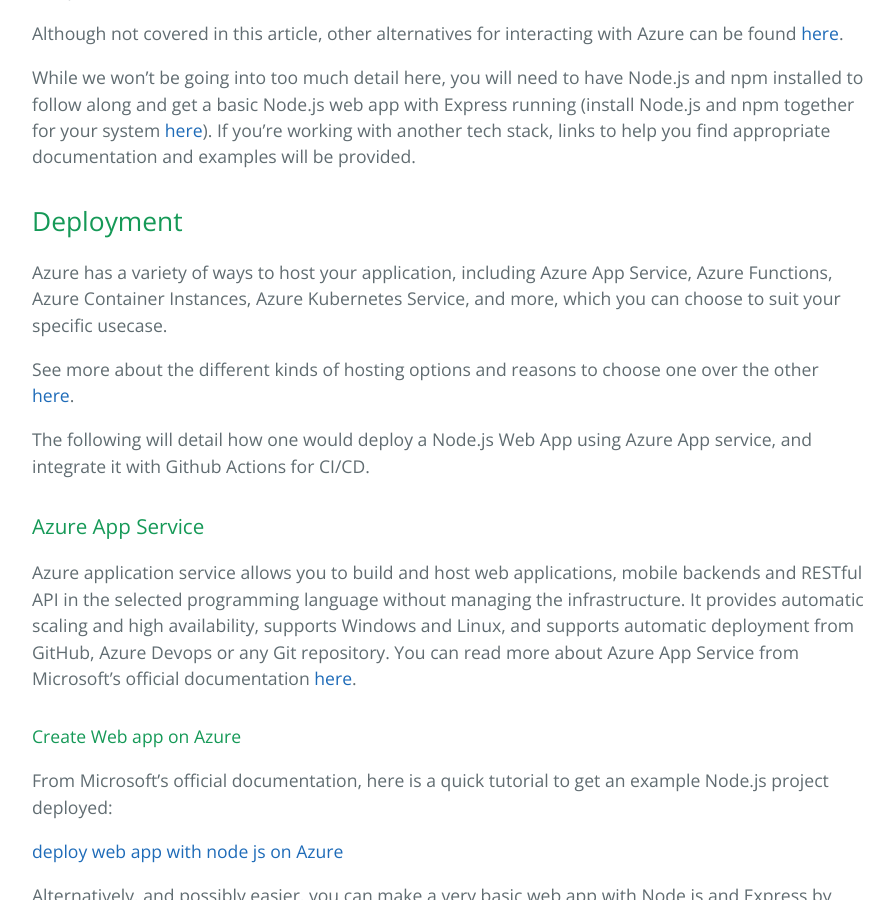
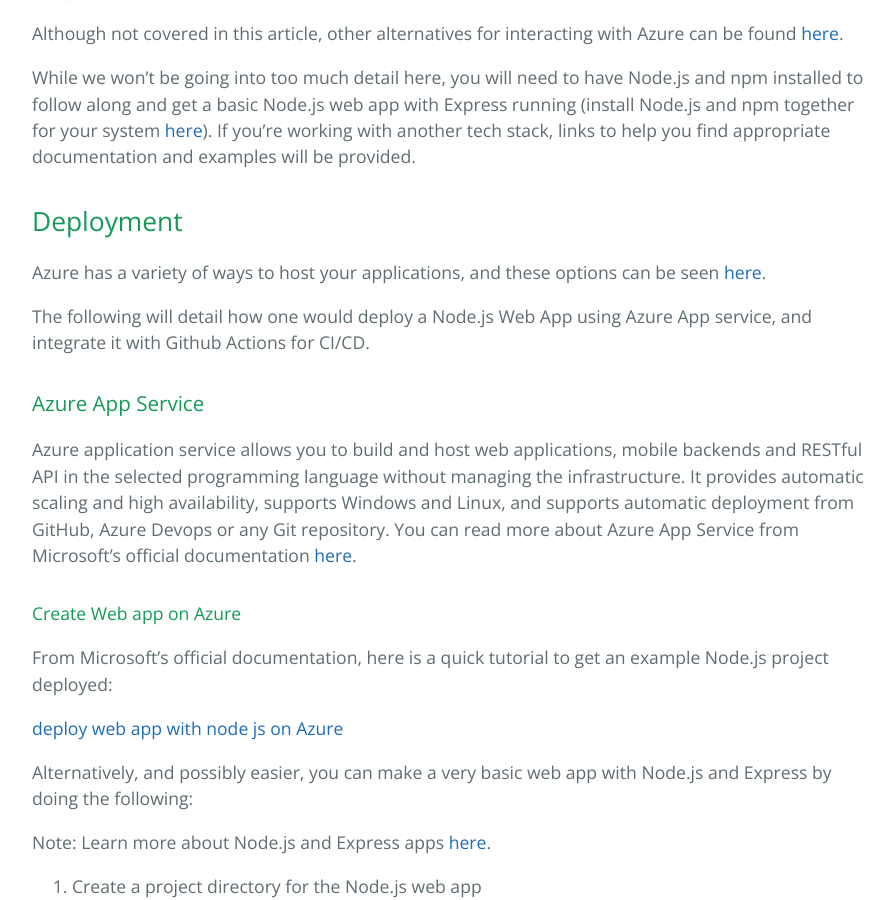
Before and after one commit to learning-software-engineering/learning-software-engineering.github.io, a Jekyll site: the page built from Topics/Development_Process/Azure_webapp_deployment_with_nodejs.md, in a window 1280 px wide and 900 px high, scrolled down 1793 px. Shown: the whole window, without its empty margins (192-1086 px from the left). Built offline with Jekyll 4.4.1, drawn with Linux system fonts in a browser that asks for light colours; our own code applies the rules of GitHub Pages for plain Markdown files.

Commit message:
Made deployment options description more concise, relying on link to more information.

```diff
--- a/Topics/Development_Process/Azure_webapp_deployment_with_nodejs.md
+++ b/Topics/Development_Process/Azure_webapp_deployment_with_nodejs.md
@@ -38,9 +38,7 @@
 
 ## Deployment
 
-Azure has a variety of ways to host your application, including Azure App Service, Azure Functions, Azure Container Instances, Azure Kubernetes Service, and more, which you can choose to suit your specific usecase.
-
-See more about the different kinds of hosting options and reasons to choose one over the other [here](https://learn.microsoft.com/en-us/azure/developer/intro/hosting-apps-on-azure).
+Azure has a variety of ways to host your applications, and these options can be seen [here](https://learn.microsoft.com/en-us/azure/developer/intro/hosting-apps-on-azure).
 
 The following will detail how one would deploy a Node.js Web App using Azure App service, and integrate it with Github Actions for CI/CD.
 
```
